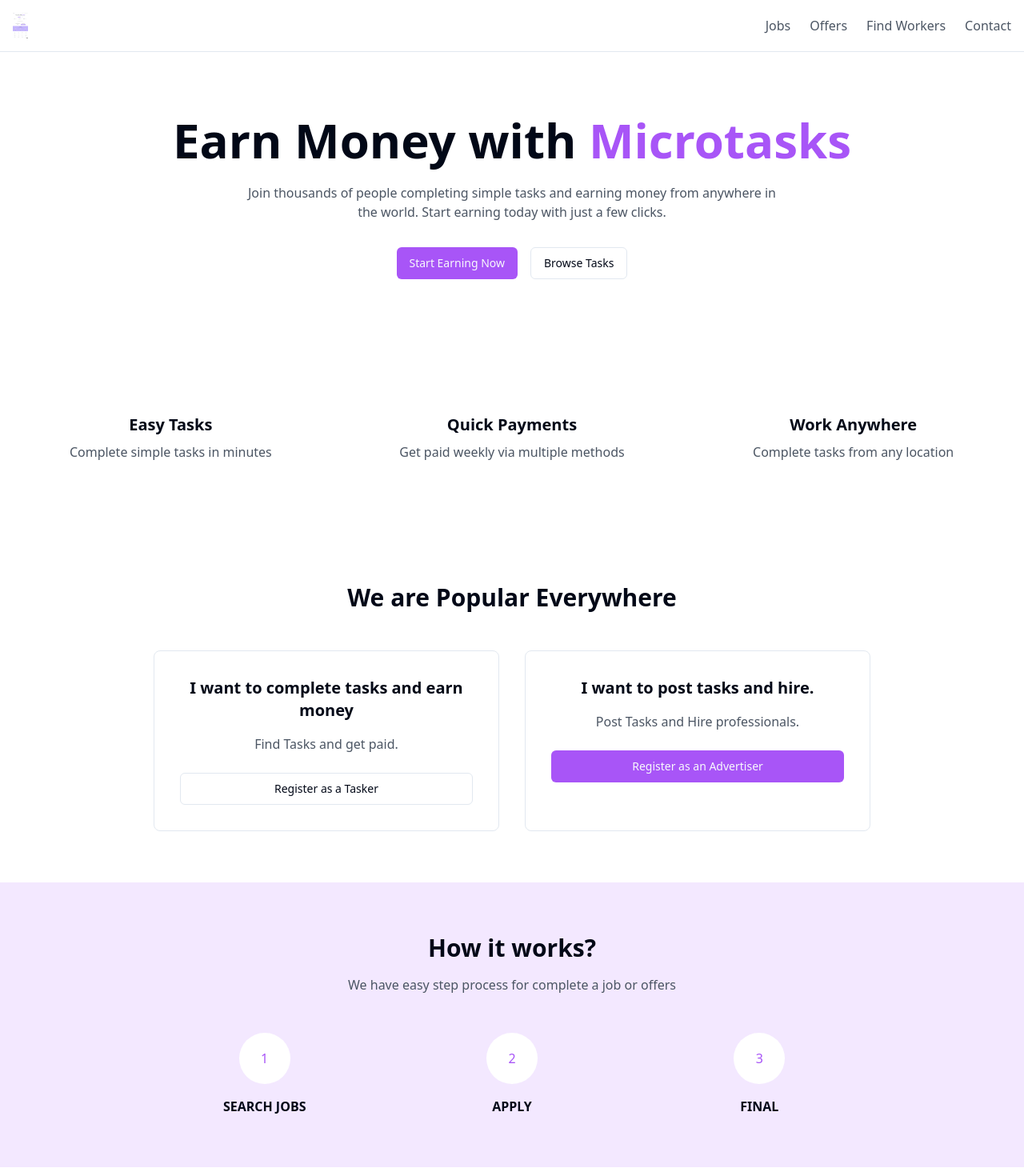
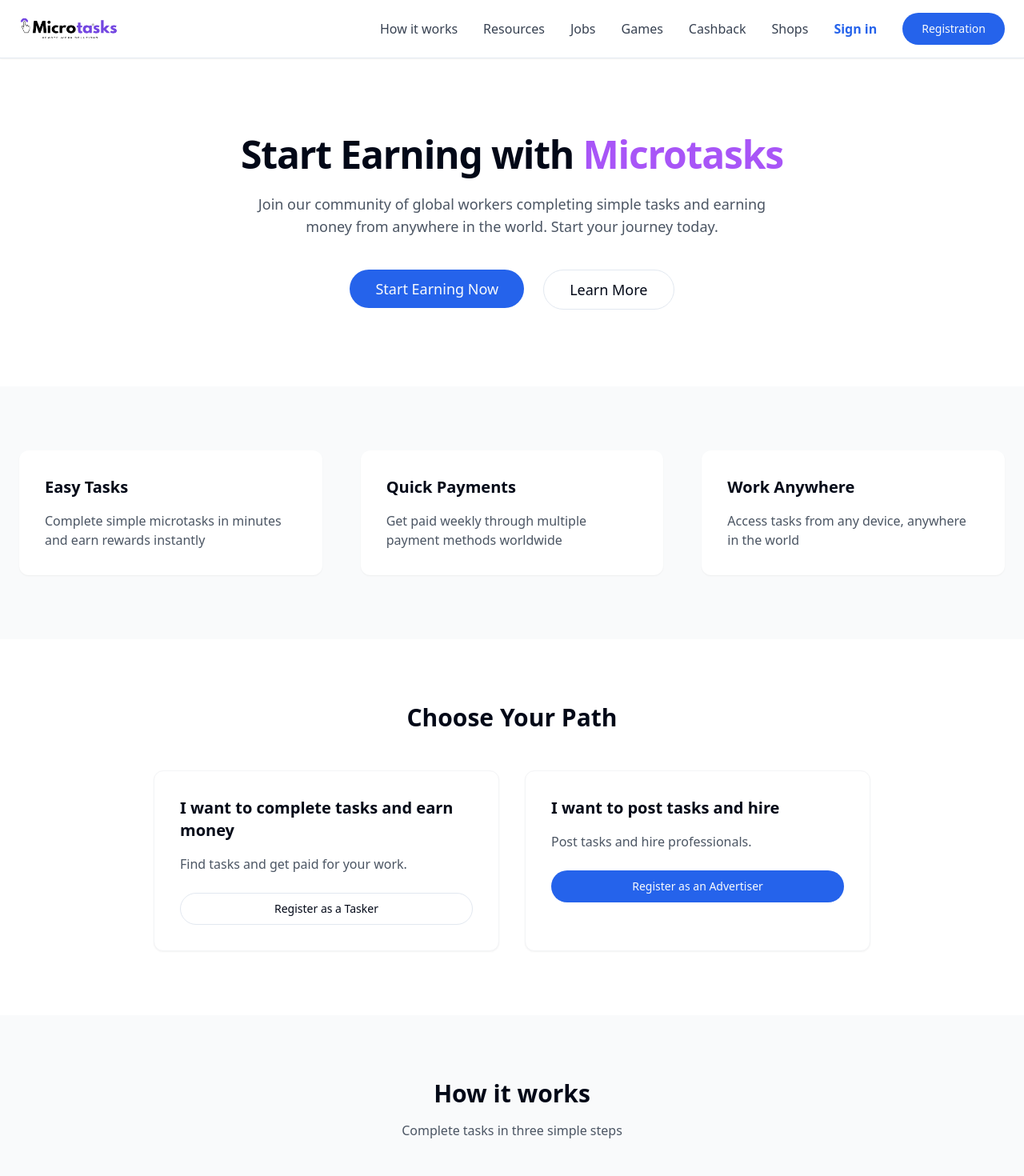
Before and after one commit to Manusosi/microtaskers, a React (Vite) app: page / in a window 1280 px wide. Shown: the top 1470 px of the page at 80% size. Built offline with nearby package versions, Linux system fonts and the light colour scheme.

Commit message:
Update website design
Update website design to use logo from image 2, while maintaining fonts and features from image 1.

```diff
--- a/src/pages/Index.tsx
+++ b/src/pages/Index.tsx
@@ -5,100 +5,115 @@ import { Link } from "react-router-dom";
 const Index = () => {
   return (
     <div className="min-h-screen bg-white">
-      {/* Navigation */}
-      <nav className="border-b">
-        <div className="container mx-auto px-4 py-4">
+      {/* Navigation - Updated to match Paidwork style */}
+      <nav className="border-b shadow-sm">
+        <div className="container mx-auto px-6 py-4">
           <div className="flex items-center justify-between">
             <Link to="/" className="flex items-center space-x-2">
-              <img src="/lovable-uploads/4aafc7f3-b959-4082-a140-77be485247da.png" alt="Microtasks Logo" className="h-8" />
+              <img src="/lovable-uploads/2a22e28a-d71d-4614-a4da-c1aafafb3bef.png" alt="Microtasks Logo" className="h-8" />
             </Link>
-            <div className="flex items-center space-x-6">
-              <Link to="/jobs" className="text-gray-600 hover:text-gray-900">Jobs</Link>
-              <Link to="/offers" className="text-gray-600 hover:text-gray-900">Offers</Link>
-              <Link to="/workers" className="text-gray-600 hover:text-gray-900">Find Workers</Link>
-              <Link to="/contact" className="text-gray-600 hover:text-gray-900">Contact</Link>
+            <div className="flex items-center space-x-8">
+              <Link to="/how-it-works" className="text-gray-700 hover:text-gray-900 font-medium">How it works</Link>
+              <Link to="/resources" className="text-gray-700 hover:text-gray-900 font-medium">Resources</Link>
+              <Link to="/jobs" className="text-gray-700 hover:text-gray-900 font-medium">Jobs</Link>
+              <Link to="/games" className="text-gray-700 hover:text-gray-900 font-medium">Games</Link>
+              <Link to="/cashback" className="text-gray-700 hover:text-gray-900 font-medium">Cashback</Link>
+              <Link to="/shops" className="text-gray-700 hover:text-gray-900 font-medium">Shops</Link>
+              <Link to="/login" className="text-blue-600 hover:text-blue-700 font-semibold">Sign in</Link>
+              <Link to="/signup/tasker">
+                <Button className="bg-blue-600 hover:bg-blue-700 rounded-full px-6">Registration</Button>
+              </Link>
             </div>
           </div>
         </div>
       </nav>
 
-      {/* Hero Section */}
-      <section className="container mx-auto px-4 py-20 text-center">
-        <h1 className="text-4xl md:text-6xl font-bold mb-6">
-          Earn Money with <span className="text-purple-500">Microtasks</span>
+      {/* Hero Section - Updated with new styling */}
+      <section className="container mx-auto px-6 py-24 text-center">
+        <h1 className="text-5xl font-bold mb-6 tracking-tight">
+          Start Earning with <span className="text-purple-500">Microtasks</span>
         </h1>
-        <p className="text-gray-600 max-w-2xl mx-auto mb-8">
-          Join thousands of people completing simple tasks and earning money from anywhere
-          in the world. Start earning today with just a few clicks.
+        <p className="text-gray-600 text-lg max-w-2xl mx-auto mb-10">
+          Join our community of global workers completing simple tasks and earning money from anywhere
+          in the world. Start your journey today.
         </p>
-        <div className="flex justify-center gap-4">
-          <Button className="bg-purple-500 hover:bg-purple-600">Start Earning Now</Button>
-          <Button variant="outline">Browse Tasks</Button>
+        <div className="flex justify-center gap-6">
+          <Button className="bg-blue-600 hover:bg-blue-700 rounded-full px-8 py-6 text-lg">
+            Start Earning Now
+          </Button>
+          <Button variant="outline" className="rounded-full px-8 py-6 text-lg">
+            Learn More
+          </Button>
         </div>
       </section>
 
-      {/* Features Section */}
-      <section className="container mx-auto px-4 py-16">
-        <div className="grid grid-cols-1 md:grid-cols-3 gap-8">
-          <div className="text-center p-6">
-            <h3 className="text-xl font-semibold mb-2">Easy Tasks</h3>
-            <p className="text-gray-600">Complete simple tasks in minutes</p>
-          </div>
-          <div className="text-center p-6">
-            <h3 className="text-xl font-semibold mb-2">Quick Payments</h3>
-            <p className="text-gray-600">Get paid weekly via multiple methods</p>
-          </div>
-          <div className="text-center p-6">
-            <h3 className="text-xl font-semibold mb-2">Work Anywhere</h3>
-            <p className="text-gray-600">Complete tasks from any location</p>
+      {/* Features Section - Updated with modern design */}
+      <section className="bg-gray-50 py-20">
+        <div className="container mx-auto px-6">
+          <div className="grid grid-cols-1 md:grid-cols-3 gap-12">
+            <div className="bg-white p-8 rounded-xl shadow-sm">
+              <h3 className="text-xl font-semibold mb-4">Easy Tasks</h3>
+              <p className="text-gray-600">Complete simple microtasks in minutes and earn rewards instantly</p>
+            </div>
+            <div className="bg-white p-8 rounded-xl shadow-sm">
+              <h3 className="text-xl font-semibold mb-4">Quick Payments</h3>
+              <p className="text-gray-600">Get paid weekly through multiple payment methods worldwide</p>
+            </div>
+            <div className="bg-white p-8 rounded-xl shadow-sm">
+              <h3 className="text-xl font-semibold mb-4">Work Anywhere</h3>
+              <p className="text-gray-600">Access tasks from any device, anywhere in the world</p>
+            </div>
           </div>
         </div>
       </section>
 
-      {/* Registration Section */}
-      <section className="container mx-auto px-4 py-16">
-        <h2 className="text-3xl font-bold text-center mb-12">We are Popular Everywhere</h2>
+      {/* Registration Section - Updated with modern cards */}
+      <section className="container mx-auto px-6 py-20">
+        <h2 className="text-3xl font-bold text-center mb-12">Choose Your Path</h2>
         <div className="grid grid-cols-1 md:grid-cols-2 gap-8 max-w-4xl mx-auto">
-          <div className="text-center p-8 border rounded-lg">
+          <div className="bg-white p-8 rounded-xl shadow-sm border border-gray-100 hover:shadow-md transition-shadow">
             <h3 className="text-xl font-semibold mb-4">I want to complete tasks and earn money</h3>
-            <p className="text-gray-600 mb-6">Find Tasks and get paid.</p>
+            <p className="text-gray-600 mb-6">Find tasks and get paid for your work.</p>
             <Link to="/signup/tasker">
-              <Button variant="outline" className="w-full">Register as a Tasker</Button>
+              <Button variant="outline" className="w-full rounded-full">Register as a Tasker</Button>
             </Link>
           </div>
-          <div className="text-center p-8 border rounded-lg">
-            <h3 className="text-xl font-semibold mb-4">I want to post tasks and hire.</h3>
-            <p className="text-gray-600 mb-6">Post Tasks and Hire professionals.</p>
+          <div className="bg-white p-8 rounded-xl shadow-sm border border-gray-100 hover:shadow-md transition-shadow">
+            <h3 className="text-xl font-semibold mb-4">I want to post tasks and hire</h3>
+            <p className="text-gray-600 mb-6">Post tasks and hire professionals.</p>
             <Link to="/signup/advertiser">
-              <Button className="w-full bg-purple-500 hover:bg-purple-600">Register as an Advertiser</Button>
+              <Button className="w-full bg-blue-600 hover:bg-blue-700 rounded-full">Register as an Advertiser</Button>
             </Link>
           </div>
         </div>
       </section>
 
-      {/* How it works Section */}
-      <section className="bg-purple-100 py-16">
-        <div className="container mx-auto px-4">
-          <h2 className="text-3xl font-bold text-center mb-4">How it works?</h2>
-          <p className="text-center text-gray-600 mb-12">We have easy step process for complete a job or offers</p>
+      {/* How it works Section - Updated with modern design */}
+      <section className="bg-gray-50 py-20">
+        <div className="container mx-auto px-6">
+          <h2 className="text-3xl font-bold text-center mb-4">How it works</h2>
+          <p className="text-center text-gray-600 mb-12">Complete tasks in three simple steps</p>
           <div className="grid grid-cols-1 md:grid-cols-3 gap-8 max-w-4xl mx-auto">
             <div className="text-center">
-              <div className="w-16 h-16 bg-white rounded-full flex items-center justify-center mx-auto mb-4">
-                <span className="text-purple-500">1</span>
+              <div className="w-16 h-16 bg-blue-600 rounded-full flex items-center justify-center mx-auto mb-4 text-white font-semibold">
+                1
               </div>
               <h3 className="font-semibold">SEARCH JOBS</h3>
+              <p className="text-gray-600 mt-2">Browse available tasks</p>
             </div>
             <div className="text-center">
-              <div className="w-16 h-16 bg-white rounded-full flex items-center justify-center mx-auto mb-4">
-                <span className="text-purple-500">2</span>
+              <div className="w-16 h-16 bg-blue-600 rounded-full flex items-center justify-center mx-auto mb-4 text-white font-semibold">
+                2
               </div>
               <h3 className="font-semibold">APPLY</h3>
+              <p className="text-gray-600 mt-2">Select tasks you want to complete</p>
             </div>
             <div className="text-center">
-              <div className="w-16 h-16 bg-white rounded-full flex items-center justify-center mx-auto mb-4">
-                <span className="text-purple-500">3</span>
+              <div className="w-16 h-16 bg-blue-600 rounded-full flex items-center justify-center mx-auto mb-4 text-white font-semibold">
+                3
               </div>
-              <h3 className="font-semibold">FINAL</h3>
+              <h3 className="font-semibold">GET PAID</h3>
+              <p className="text-gray-600 mt-2">Complete tasks and earn money</p>
             </div>
           </div>
         </div>
```
Also changed, not shown: public/lovable-uploads/2a22e28a-d71d-4614-a4da-c1aafafb3bef.png (added).
